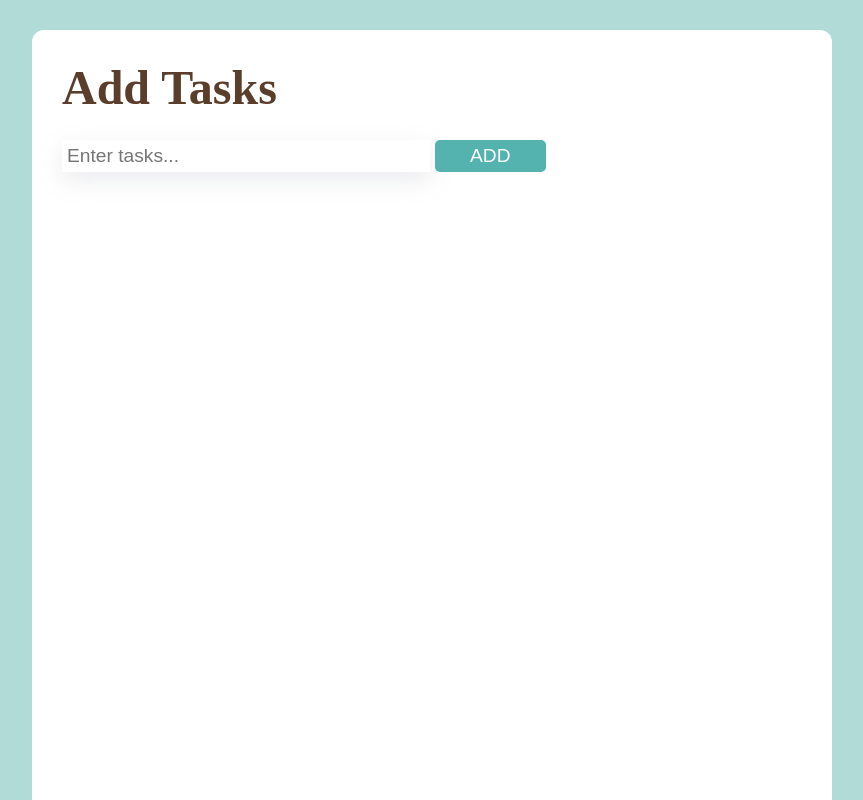
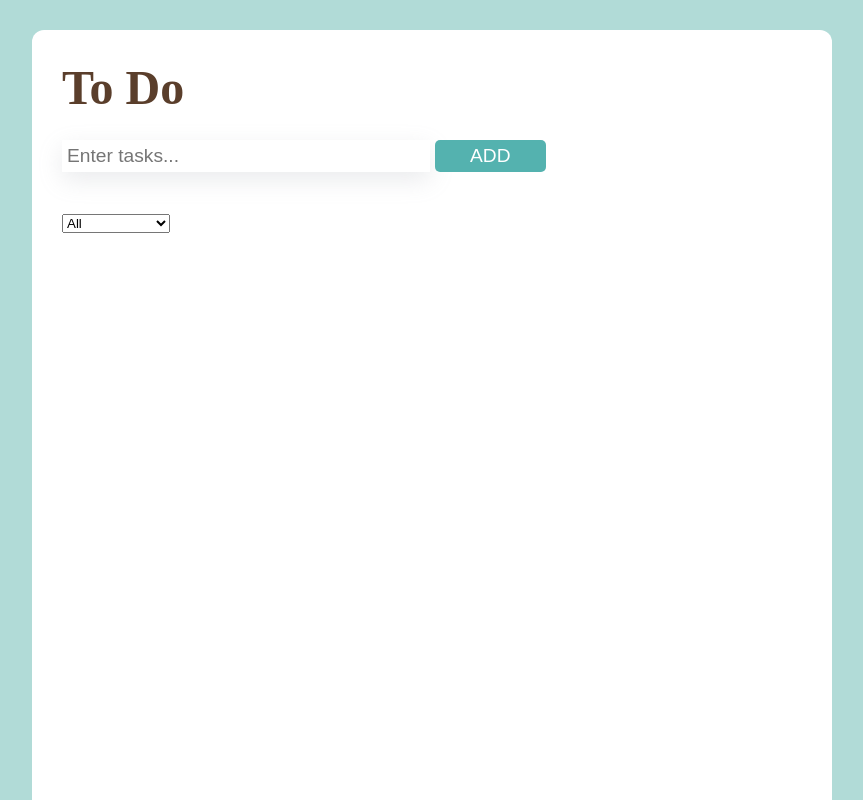
Before and after one commit to anyazeng/To-Do-List-App, a React (Create React App) app: page / in a window 1280 px wide. Shown: the top 800 px of the page, without its empty margins (208-1071 px from the left). Built offline with nearby package versions, Linux system fonts and the light colour scheme; the HTML template or start-up script is replaced by a standard one.

Commit message:
filter task feature

```diff
--- a/src/App.js
+++ b/src/App.js
@@ -40,7 +40,7 @@ function App() {
   return (
     <div className="container">
       <header>
-        <h1>Add Tasks</h1>
+        <h1>To Do</h1>
       </header>
       <AddTasks onAddTasks={handleAddTasks} />
       <ToDoList
--- /dev/null
+++ b/src/Components /FilterTasks/FilterTasks.js
@@ -0,0 +1,11 @@
+export default function FilterTasks({ onSelectChange }) {
+  return (
+    <div>
+      <select onChange={(e) => onSelectChange(e.target.value)}>
+        <option value="all">All</option>
+        <option value="completed">Completed</option>
+        <option value="not-completed">Not completed</option>
+      </select>
+    </div>
+  );
+}
--- a/src/Components /ToDoList/ToDoList.js
+++ b/src/Components /ToDoList/ToDoList.js
@@ -1,11 +1,26 @@
 import React from "react";
 import Task from "./Task/Task";
+import { useState } from "react";
+import FilterTasks from "../FilterTasks/FilterTasks";
 
 export default function ToDoList({ tasks, onToggleTask, onDeleteTask }) {
+  const [selectOption, setSelectOption] = useState("");
+
+  function handleSelectChange(selectOption) {
+    setSelectOption(selectOption);
+  }
+
+  const filteredTasks = tasks.filter((task) => {
+    if (selectOption === "completed") return task.completed;
+    if (selectOption === "not-completed") return !task.completed;
+    return true;
+  });
+
   return (
     <div className="list">
+      <FilterTasks onSelectChange={handleSelectChange} />
       <ul>
-        {tasks.map((task) => (
+        {filteredTasks.map((task) => (
           <Task
             task={task}
             key={task.id}
```
